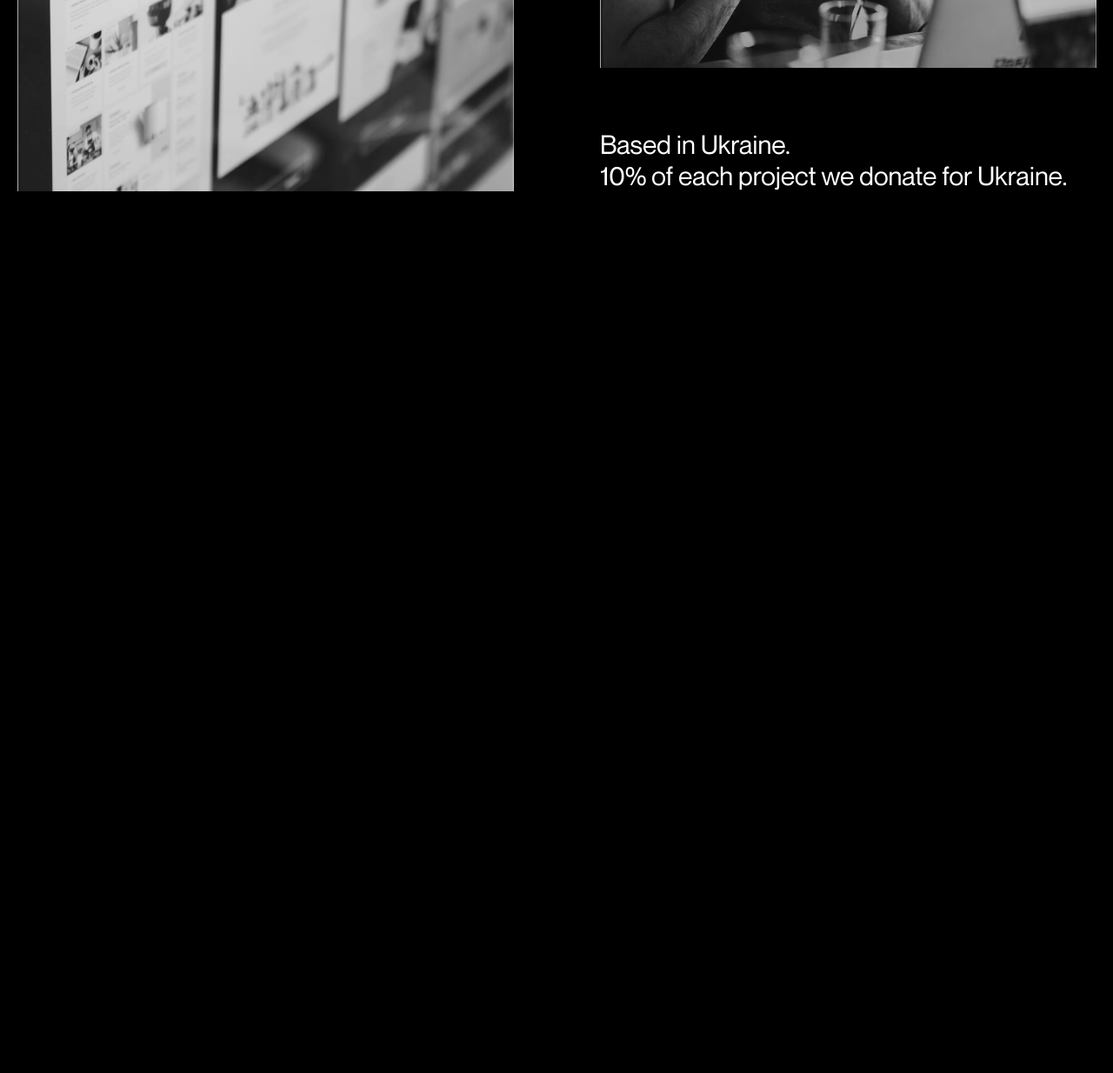
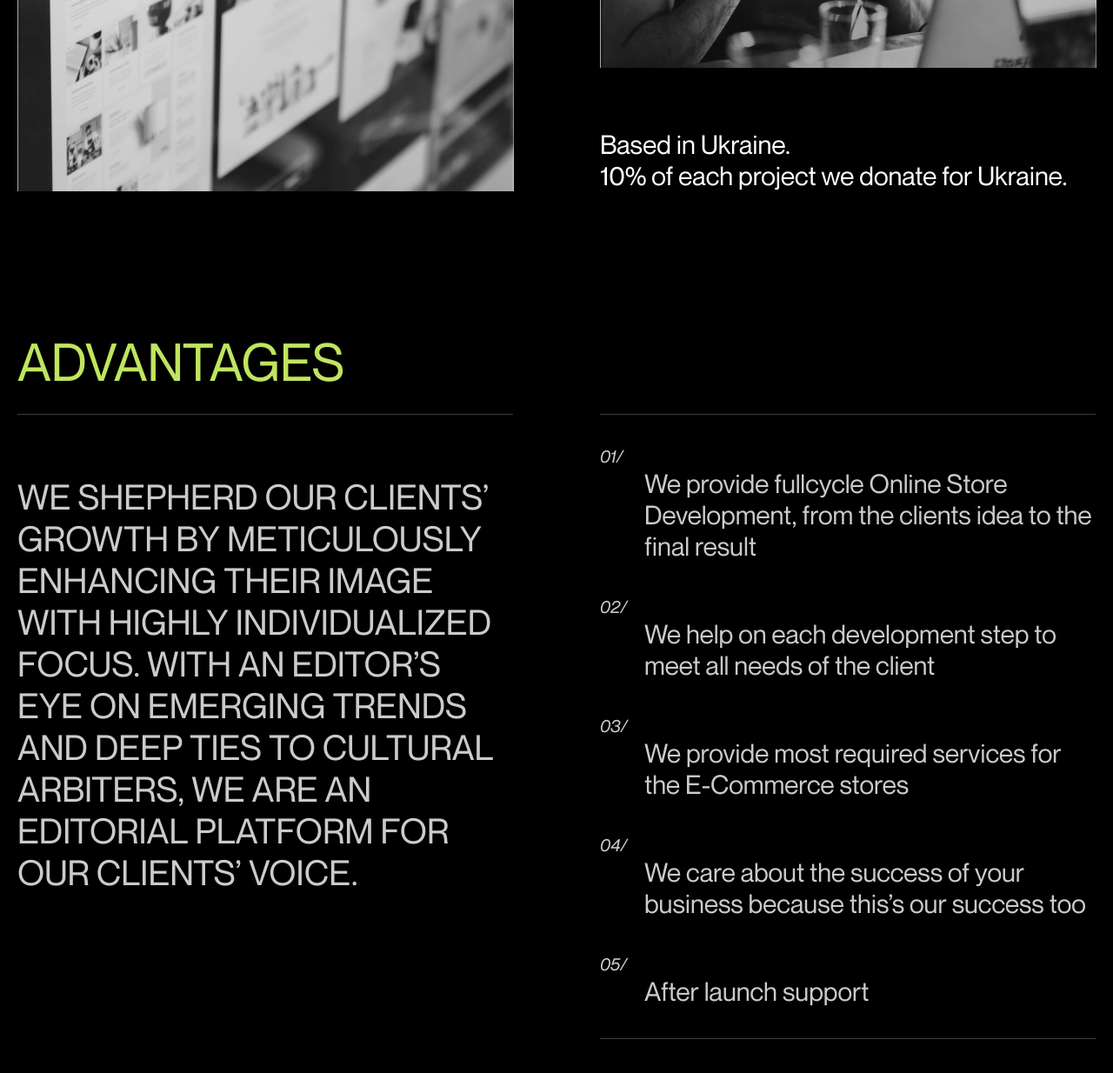
Before and after one commit to Liryck/IT_SQUAD_LP, a plain HTML site: page src/index.html in a window 1280 px wide. Shown: the part 1908-3142 px from the top of the page at 87% size. Before the commit the page ends 2208 px from the top, so only its background shows below. Drawn offline with nearby package versions, Linux system fonts and the light colour scheme; files whose address does not match are found by name.

Commit message:
add block advantages

```diff
--- a/src/index.html
+++ b/src/index.html
@@ -68,6 +68,50 @@
             </div>
         </div>
     </section>
+
+    <section class="advantages">
+        <div class="conteiner">
+            <h1 class="title">advantages</h1>
+            <div class="advantages__wrapper">
+                <div class="advantages__column">
+                    <hr>
+                    <div class="descr">
+                        We shepherd our clients’ growth by meticulously enhancing their image with highly individualized focus. With an editor’s eye on emerging trends
+                        and deep ties to cultural arbiters, we are an editorial platform for
+                        our clients’ voice.
+                    </div>
+                </div>
+
+                <div class="advantages__column">
+                    <hr>
+                    <div class="advantages__items">
+                        <div class="advantages__item">
+                            <div class="advantages__num">01/</div>
+                            <div class="advantages__text">We provide fullcycle Online Store Development, from the clients idea to the final result</div>
+                        </div>
+                        <div class="advantages__item">
+                            <div class="advantages__num">02/</div>
+                            <div class="advantages__text">We help on each development step to meet all needs of the client</div>
+                        </div>
+                        <div class="advantages__item">
+                            <div class="advantages__num">03/</div>
+                            <div class="advantages__text">We provide most required services for the E-Commerce stores</div>
+                        </div>
+                        <div class="advantages__item">
+                            <div class="advantages__num">04/</div>
+                            <div class="advantages__text">We care about the success of your business because this’s our success too</div>
+                        </div>
+                        <div class="advantages__item">
+                            <div class="advantages__num">05/</div>
+                            <div class="advantages__text">After launch support</div>
+                        </div>
+                    </div>
+                    <hr>
+                </div>
+            </div>
+        </div>
+    </section>
+
     <script type="text/javascript" src="//code.jquery.com/jquery-1.11.0.min.js"></script>
     <script type="text/javascript" src="//code.jquery.com/jquery-migrate-1.2.1.min.js"></script>
     <script type="text/javascript" src="js/slick.min.js"></script>
--- /dev/null
+++ b/src/sass/blocks/_advantages.scss
@@ -0,0 +1,48 @@
+.advantages {
+    min-height: 1187px;
+    padding: 80px 0;
+
+    &__wrapper {
+        display: grid;
+        grid-template-columns: repeat(2, 1fr);
+        column-gap: 100px;
+    }
+
+    &__column {
+        hr {
+            width: 100%;
+            height: 1px;
+            color: #F3FFCE;
+        }
+    }
+
+    &__items {
+        padding: 20px 0;
+    }
+
+    &__item {
+        display: flex;
+
+        padding-bottom: 40px;
+        &:nth-last-child(1) {
+            padding-bottom: 0;
+        }
+    }
+    &__num {
+        min-width: 32px;
+        font-style: italic;
+        font-weight: 400;
+        font-size: 20px;
+        line-height: 24px;
+        color: $text-color;
+    }
+    &__text {
+        padding-left: 19px;
+        margin-top: 25px;
+        font-weight: 400;
+        font-size: 30px;
+        line-height: 36px;
+        color: $text-color;
+    }
+
+}
--- a/src/sass/style.scss
+++ b/src/sass/style.scss
@@ -20,4 +20,5 @@
 @import 'blocks/title';
 @import 'blocks/btn';
 @import 'blocks/about';
+@import 'blocks/advantages';
 @import 'base/media';
```
Also changed, not shown: src/css/style.min.css.
